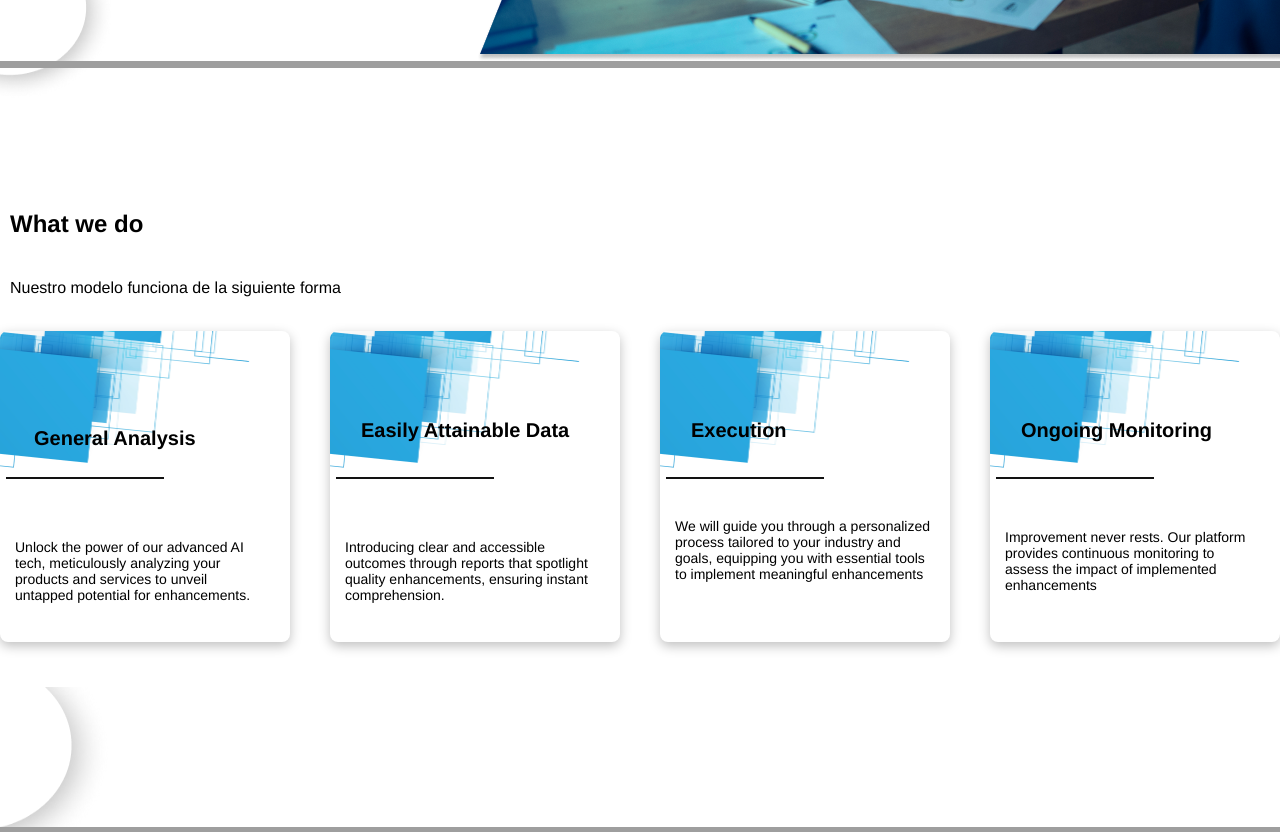
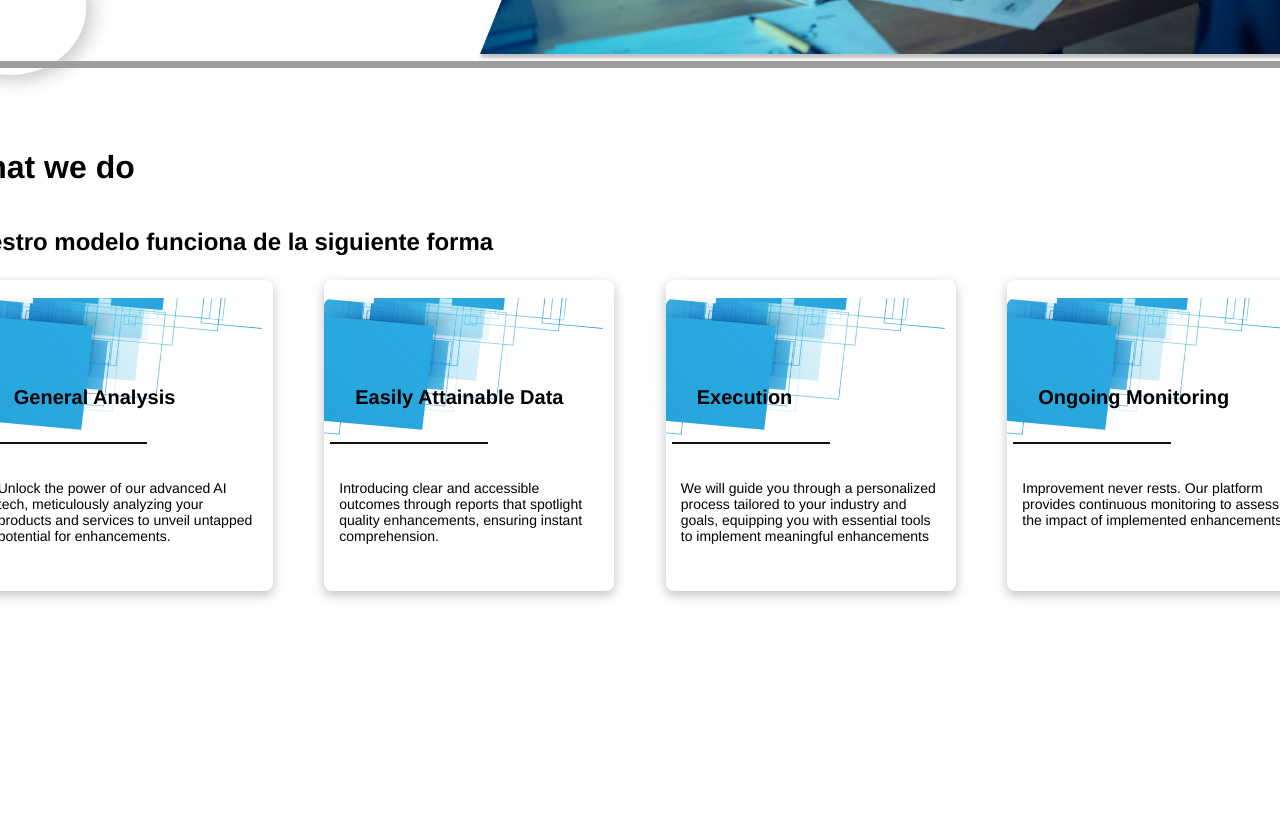
Before and after one commit to GastonCuevas/ChAi, an Angular app: page /app-overlap2 in a window 1280 px wide. Shown: the part 680-1512 px from the top of the page. Built offline with nearby package versions, Linux system fonts and the light colour scheme; grey boxes are pictures that could not be loaded.

Commit message:
Cambio de sección Our Service, por componentes e iteración

```diff
--- /dev/null
+++ b/src/app/components/app-info-section/app-info-section.component.css
@@ -0,0 +1,47 @@
+.card {
+  position: relative;
+  width: 290px;
+  height: 311px;
+  background-color: #ffffff;
+  border-radius: 8px;
+  box-shadow: 0px 4px 11.3px #00000040;
+}
+
+.vector {
+  position: relative;
+  width: 158px;
+  height: 2px;
+  top: 150px;
+  left: 6px;
+}
+
+.image-container {
+  position: relative;
+  background-image: url(./../../../assets/img/intersect.png);
+  background-size: 100% 100%;
+  height: 142px;
+}
+
+.card-title {
+  position: relative;
+  top: 88px;
+  left: 31px;
+  font-weight: 600;
+  color: #000000;
+  font-size: 20px;
+  letter-spacing: 0;
+  line-height: normal;
+}
+
+.card-description {
+  width: 90%;
+  position: relative;
+  top: 40px;
+  left: 15px;
+  height: auto;
+  font-weight: 400;
+  color: #000000;
+  font-size: 14px;
+  letter-spacing: 0;
+  line-height: normal;
+}
--- /dev/null
+++ b/src/app/components/app-info-section/app-info-section.component.html
@@ -0,0 +1,9 @@
+<div class="card">
+    <img class="vector" src="../../../assets/img/vector.svg" />
+    <div class="image-container">
+        <div class="card-title">{{ title }}</div>
+    </div>
+    <div class="card-description">
+        {{ description }}
+    </div>
+</div>
--- a/src/app/components/main/main.component.html
+++ b/src/app/components/main/main.component.html
@@ -2,7 +2,7 @@
    <div class="dash-usuario">
       <div class="div">
        <app-overlap></app-overlap>
-       <app-overlap2 id="services"></app-overlap2>
+       <app-our-services id="services"></app-our-services>
        <app-overlap3></app-overlap3>
        <app-overlap4></app-overlap4>
        <app-nav-bar></app-nav-bar>
--- a/src/app/components/main/main.component.ts
+++ b/src/app/components/main/main.component.ts
@@ -1,14 +1,14 @@
 import { Component } from '@angular/core';
 import { OverlapComponent } from '../overlap/overlap.component';
-import { Overlap2Component } from '../overlap2/overlap2.component';
 import { Overlap3Component }from '../overlap3/overlap3.component';
 import { Overlap4Component }from '../overlap4/overlap4.component';
 import { NavBarComponent } from '../nav-bar/nav-bar.component';
+import { OurServicesComponent } from '../our-services/our-services.component';
 
 @Component({
   selector: 'app-main',
   standalone: true,
-  imports: [OverlapComponent,NavBarComponent,Overlap2Component,Overlap3Component,Overlap4Component],
+  imports: [OverlapComponent,NavBarComponent,Overlap3Component,Overlap4Component, OurServicesComponent],
   templateUrl: './main.component.html',
   styleUrl: './main.component.css',
   host: {ngSkipHydration: 'true'},
--- /dev/null
+++ b/src/app/components/our-services/our-services.component.css
@@ -0,0 +1,25 @@
+.container {
+  display: flex;
+  flex-direction: column;
+  min-height: 70vh;
+}
+
+.header-container {
+  flex: 1;
+}
+
+.header-title {
+  display: flex;
+  flex-direction: column;
+}
+
+.mayor {
+  flex: 22;
+}
+
+.container-data {
+  display: flex;
+  flex-direction: row;
+  justify-content: space-around;
+  align-items: stretch;
+}
--- /dev/null
+++ b/src/app/components/our-services/our-services.component.html
@@ -0,0 +1,15 @@
+<div class="container">
+  <div class="header-container">
+    <div class="header-title">
+      <h1>What we do</h1>
+      <h2>Nuestro modelo funciona de la siguiente forma</h2>
+    </div>
+  </div>
+  <div class="mayor">
+    <div class="container-data">
+      <div *ngFor="let info of cards">
+        <app-app-info-section title="{{ info.title }}" description="{{ info.description }}" />
+      </div>
+    </div>
+  </div>
+</div>
--- /dev/null
+++ b/src/app/components/our-services/our-services.component.ts
@@ -0,0 +1,25 @@
+import { CommonModule } from '@angular/common';
+import { Component } from '@angular/core';
+import { AppInfoSectionComponent } from '../app-info-section/app-info-section.component';
+
+@Component({
+  selector: 'app-our-services',
+  standalone: true,
+  imports: [CommonModule, AppInfoSectionComponent],
+  templateUrl: './our-services.component.html',
+  styleUrl: './our-services.component.css'
+})
+
+export class OurServicesComponent {
+
+  cards = [
+    { title: 'General Analysis', description: `Unlock the power of our advanced AI tech, meticulously analyzing your products and services to unveil
+    untapped potential for enhancements.`},
+    { title: 'Easily Attainable Data', description: `Introducing clear and accessible outcomes through reports that spotlight quality enhancements, ensuring
+    instant comprehension.`},
+    { title: 'Execution', description: `We will guide you through a personalized process tailored to your industry and goals, equipping you with
+    essential tools to implement meaningful enhancements`},
+    { title: 'Ongoing Monitoring', description: `Improvement never rests. Our platform provides continuous monitoring to assess the impact of implemented
+    enhancements`}
+  ]
+}
```
Also changed, not shown: src/app/components/app-info-section/app-info-section.component.ts (added, +14 -0 lines), src/app/components/main/main.component.css (+2 -110 lines), 2 other files (tests, documents, lock files or other folders).
